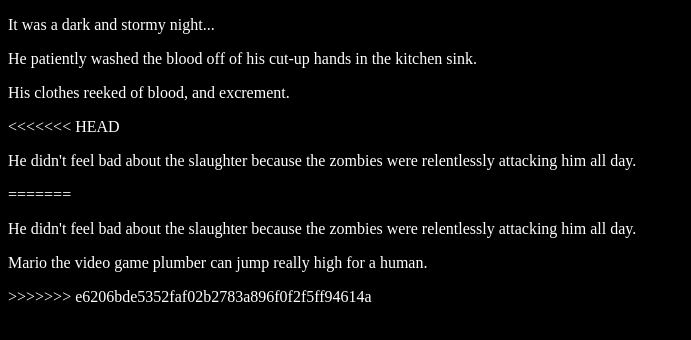
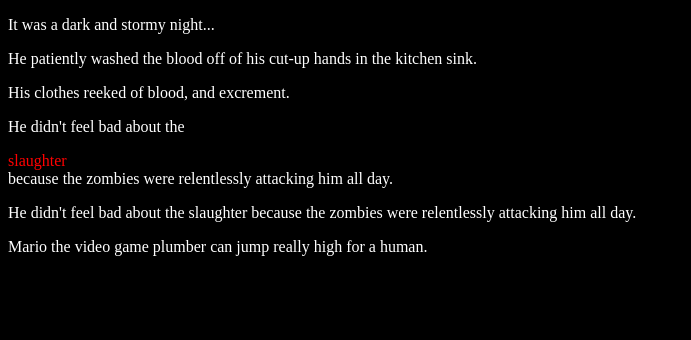
Before and after one commit to JimVargas5/fireside-story, a plain HTML site: page index.html in a window 1280 px wide. Shown: the whole page, without its empty margins (0-691 px from the left). Drawn offline with Linux system fonts and the light colour scheme.

Commit message:
Put some stuff together, added a red

```diff
--- a/index.html
+++ b/index.html
@@ -8,11 +8,8 @@
     <p>It was a dark and stormy night...</p>
     <p>He patiently washed the blood off of his cut-up hands in the kitchen sink.</p>
     <p>His clothes reeked of blood, and excrement. </p>
-<<<<<<< HEAD
-    <p>He didn't feel bad about the slaughter because the zombies were relentlessly attacking him all day.</p>
-=======
+    <p>He didn't feel bad about the <div>slaughter</div> because the zombies were relentlessly attacking him all day.</p>
     <p>He didn't feel bad about the slaughter because the zombies were relentlessly attacking him all day.</p>
     <p>Mario the video game plumber can jump really high for a human.</p>
->>>>>>> e6206bde5352faf02b2783a896f0f2f5ff94614a
   </body>
 </html>
--- a/style.css
+++ b/style.css
@@ -3,3 +3,6 @@ body {
   color: white;
   background-color: black;
 }
+div {
+  color: red;
+}
```
